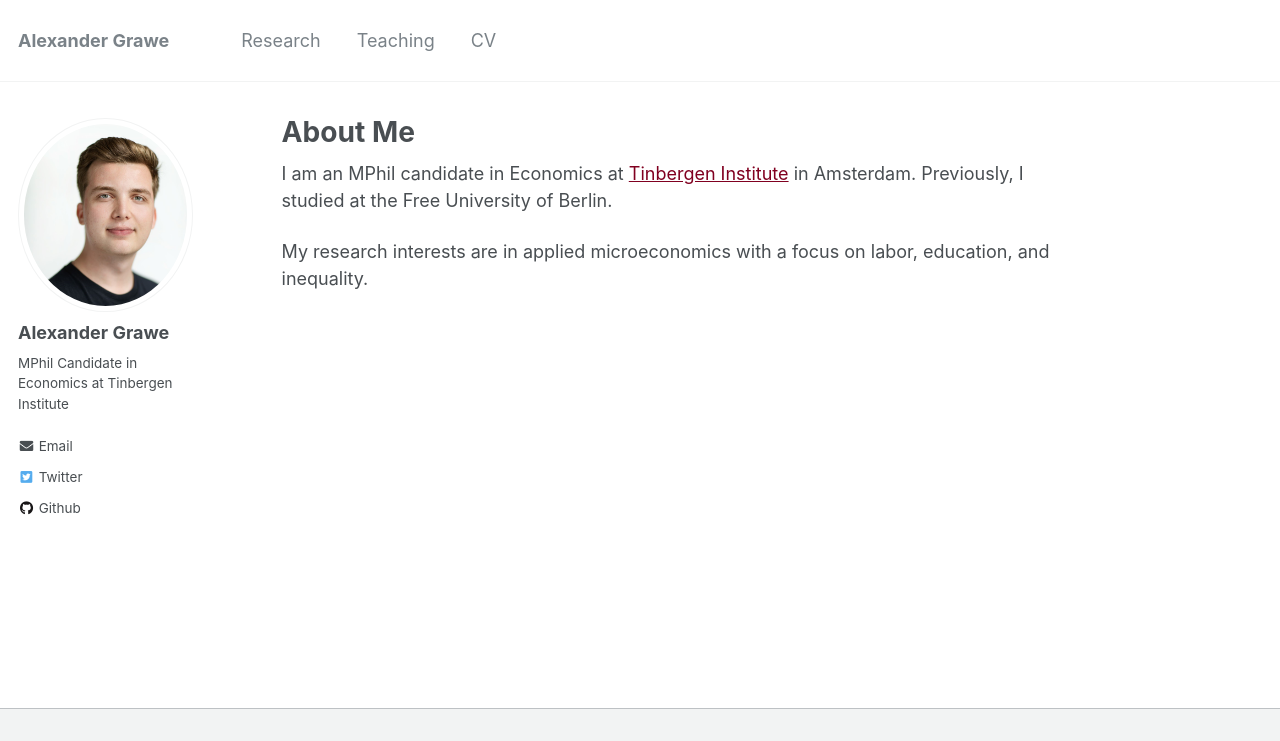
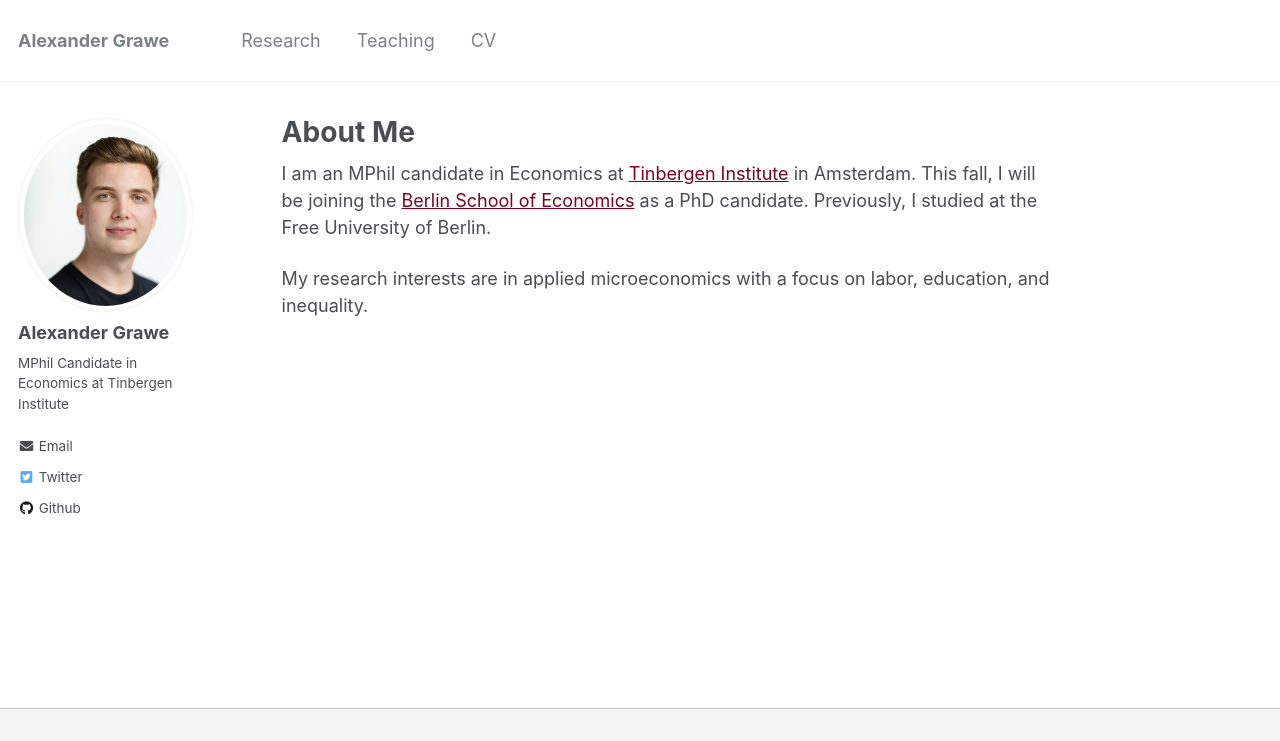
Before and after one commit to agrawe/agrawe.github.io, a Jekyll site: the page built from _pages/about.md, in a window 1280 px wide, cut to the strip 0-741 px from the top of the page. Built offline with Jekyll 4.4.1, drawn with Linux system fonts in a browser that asks for light colours.

Commit message:
Update about.md

```diff
--- a/_pages/about.md
+++ b/_pages/about.md
@@ -8,6 +8,6 @@ redirect_from:
   - /about.html
 ---
 
-I am an MPhil candidate in Economics at [Tinbergen Institute](https://tinbergen.nl/ "Tinbergen Institute") in Amsterdam. Previously, I studied at the Free University of Berlin.
+I am an MPhil candidate in Economics at [Tinbergen Institute](https://tinbergen.nl/ "Tinbergen Institute") in Amsterdam. This fall, I will be joining the [Berlin School of Economics](https://berlinschoolofeconomics.de "Berlin School of Economics") as a PhD candidate. Previously, I studied at the Free University of Berlin.
 
 My research interests are in applied microeconomics with a focus on labor, education, and inequality.
```
